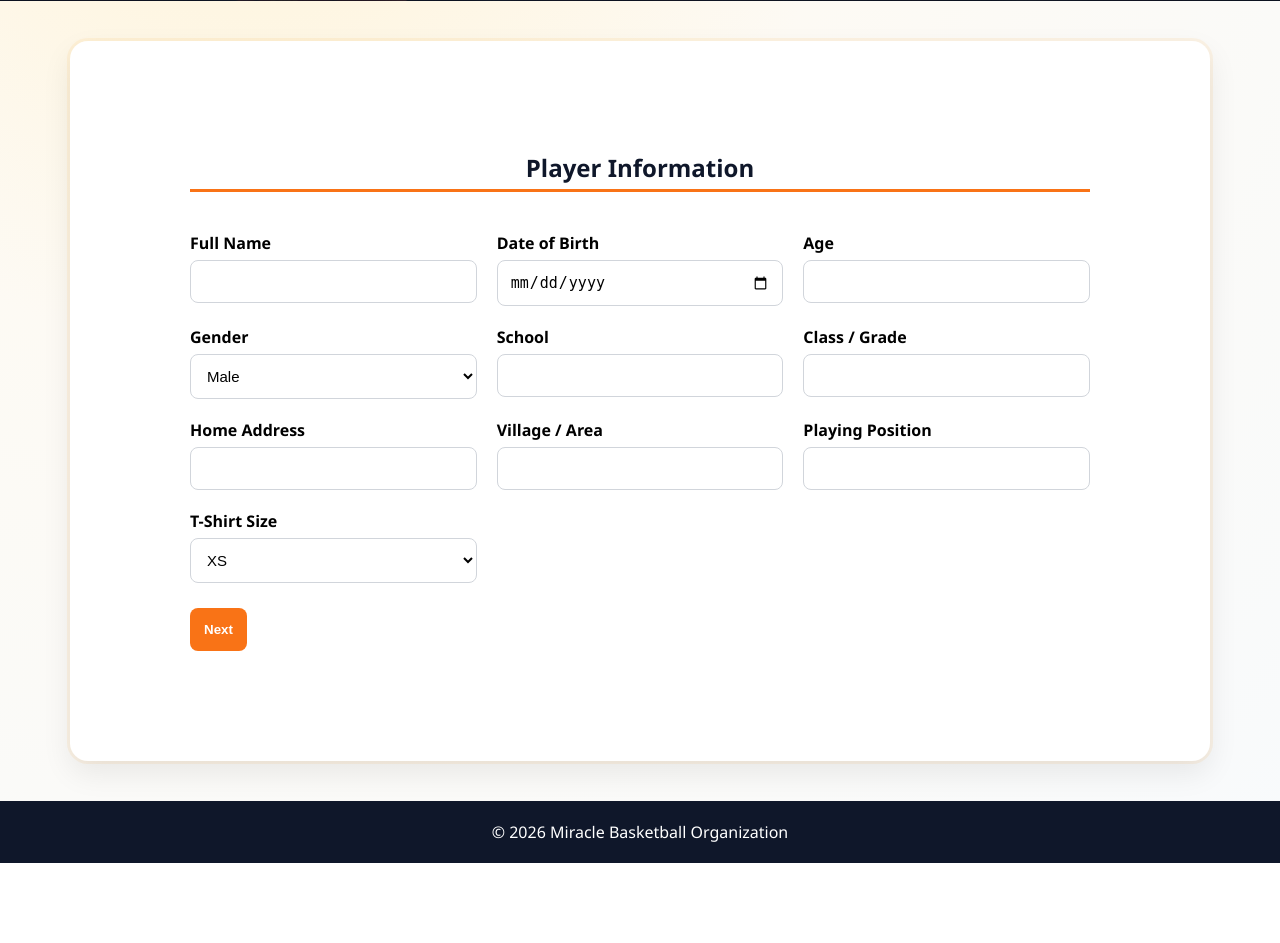
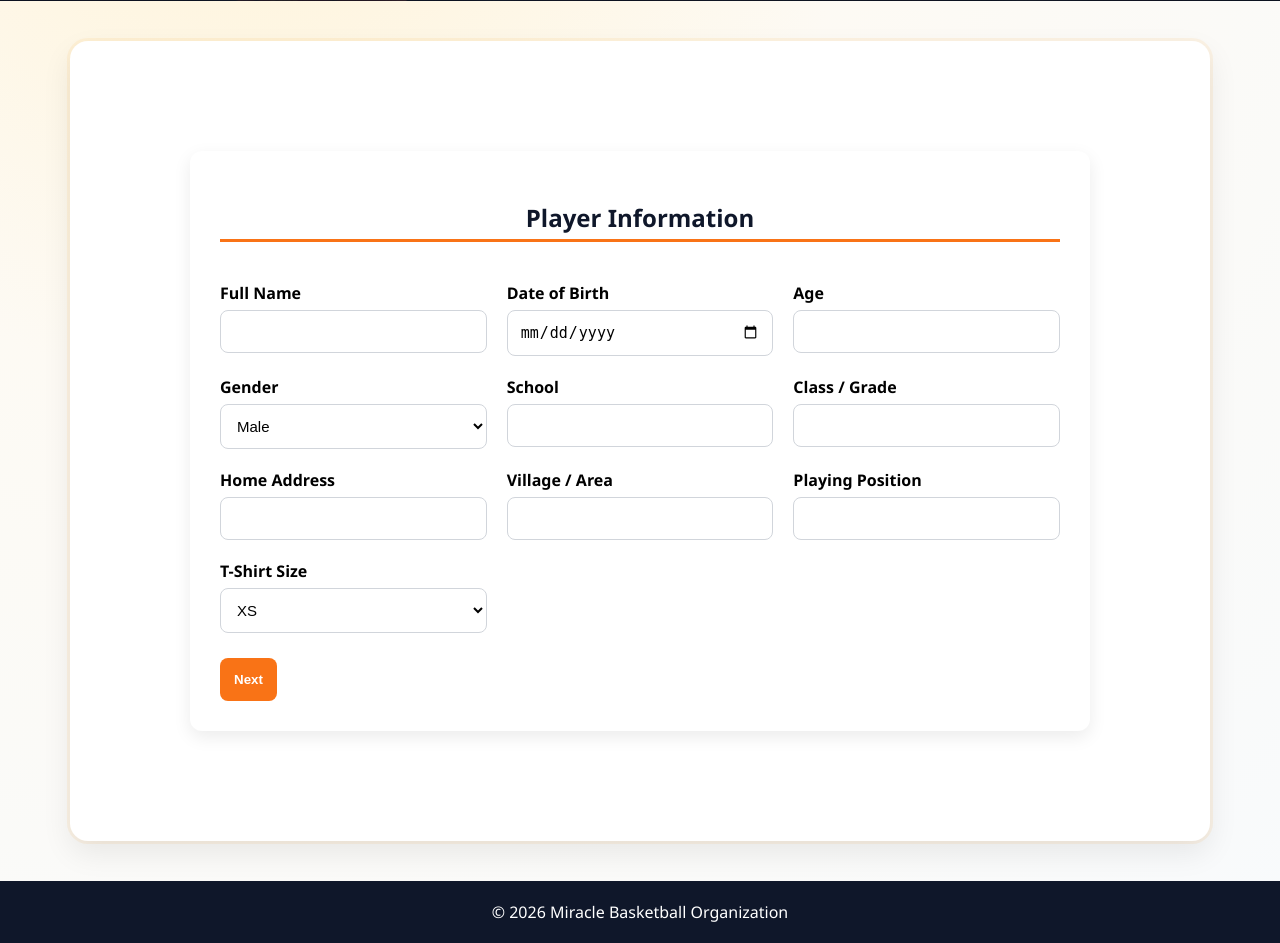
Before and after one commit to mccalsta/mba, a Flask app: page /register in a window 1280 px wide; the page is wider, and only the part inside the window is pictured. Shown: the part 521-1464 px from the top of that part. Before the commit the page ends 1384 px from the top of that part, so only its background shows below. Run offline with Flask 3, Linux system fonts and the light colour scheme.

Commit message:
Update style.css

```diff
--- a/static/css/style.css
+++ b/static/css/style.css
@@ -1743,6 +1743,31 @@ border-radius:12px;
 box-shadow:0 6px 18px rgba(0,0,0,0.08);
 
 }
+
+/* MULTI STEP FORM */
+
+.form-step{
+
+display:none;
+
+background:white;
+
+padding:30px;
+
+border-radius:12px;
+
+box-shadow:0 6px 18px rgba(0,0,0,0.08);
+
+margin-bottom:30px;
+
+}
+
+.form-step.active{
+
+display:block;
+
+}
+
 /* =========================================
    FOOTER
 ========================================= */
```
